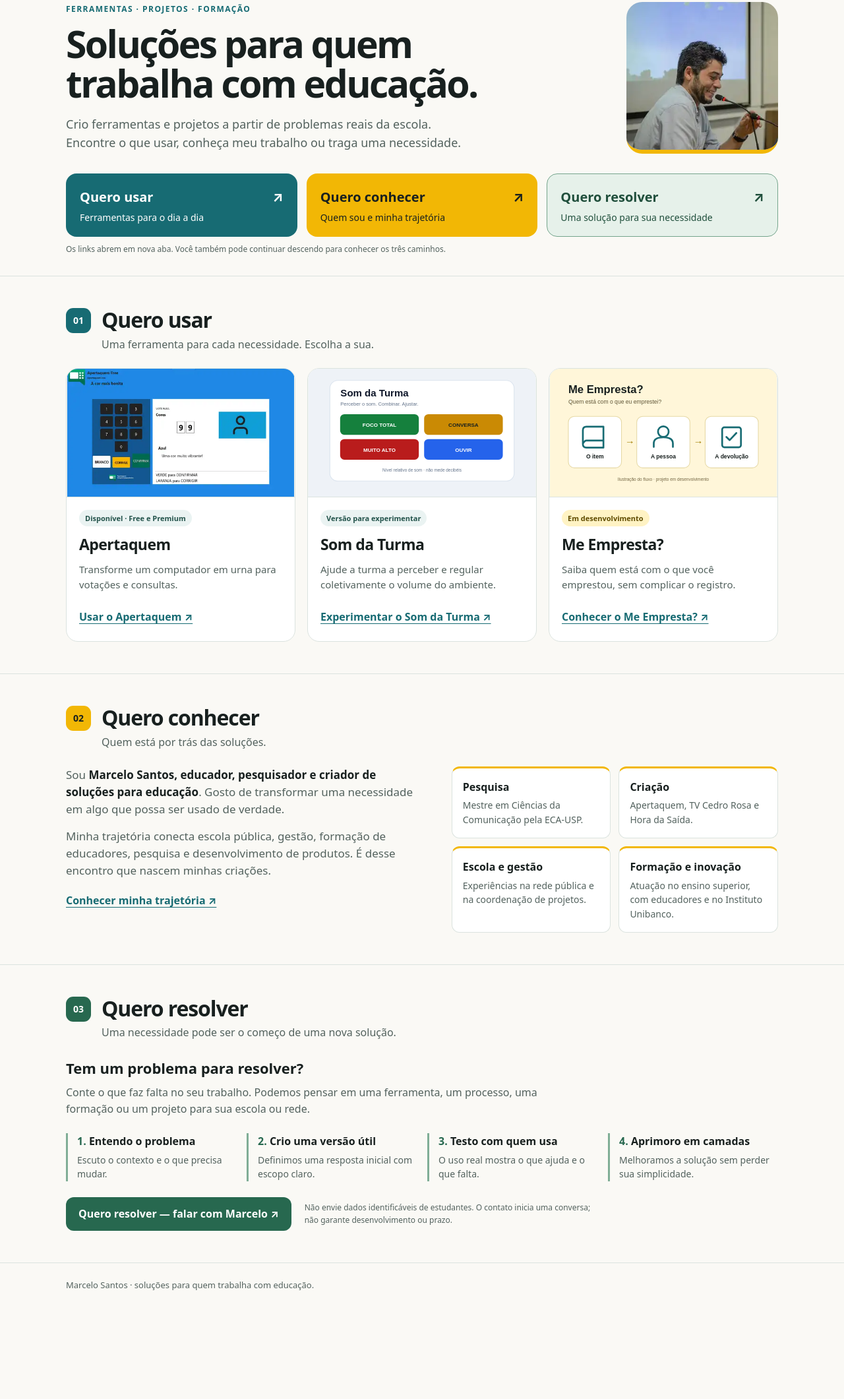
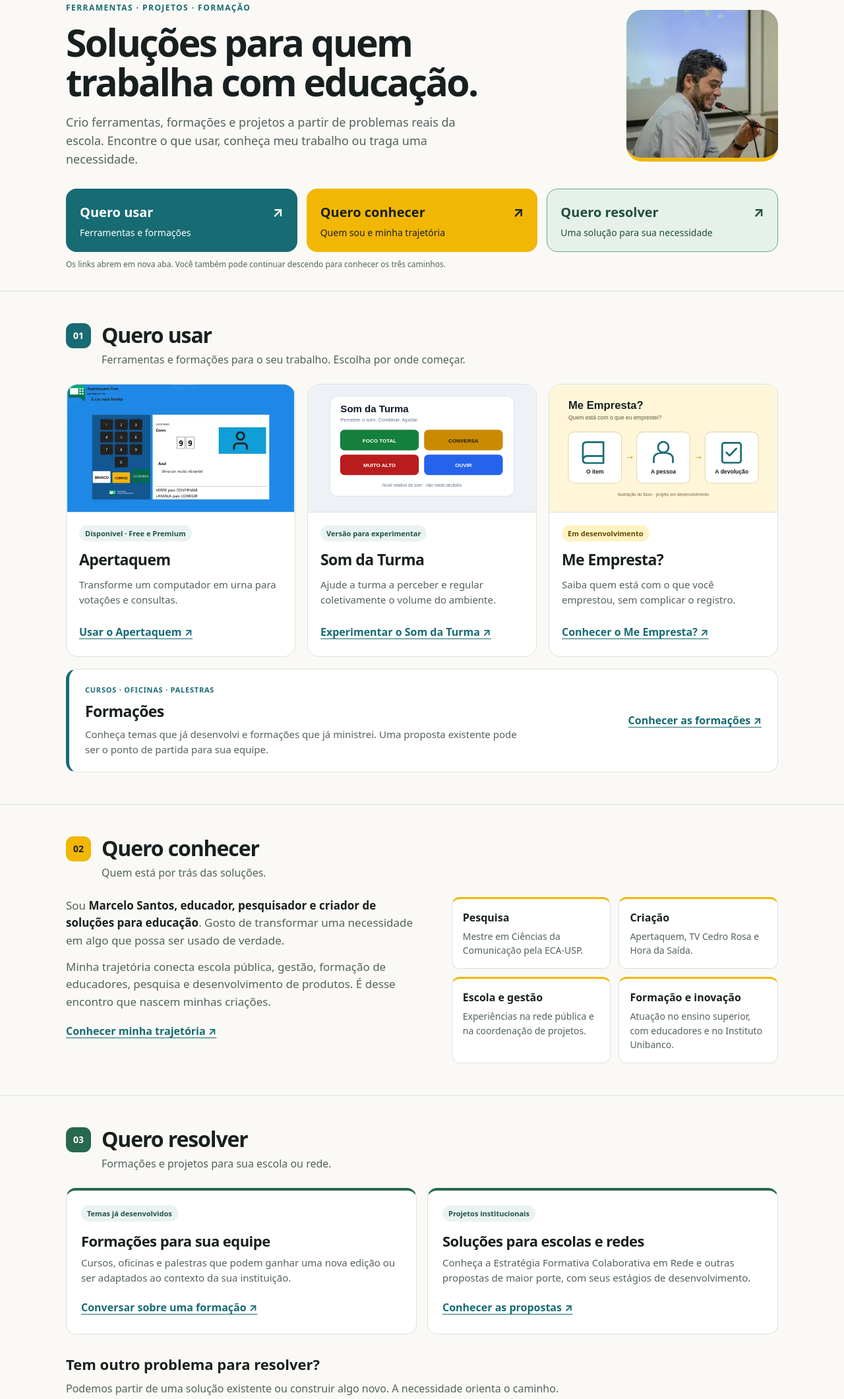
Before and after one commit to marklienista/marklienista.github.io, a plain HTML site: page index.html in a window 1280 px wide. Shown: the part 104-2225 px from the top of the page at 66% size. Before the commit the page ends 2085 px from the top, so only its background shows below. Drawn offline with Linux system fonts and the light colour scheme.

Commit message:
Mostra formações e soluções institucionais nos caminhos Quero usar e Quero resolver

```diff
--- a/index.html
+++ b/index.html
@@ -6,25 +6,27 @@
 <meta name="robots" content="noindex,nofollow"><meta name="theme-color" content="#176b73">
 <title>Marcelo Santos — Soluções para quem trabalha com educação</title>
 <link rel="stylesheet" href="style.css?v=3">
+<link rel="stylesheet" href="ofertas.css?v=1">
 </head>
 <body>
 <header><div class="wrap masthead"><span class="name">Marcelo Santos</span><small>Educação · tecnologia · invenção</small></div></header>
 <main>
 <div class="wrap overview">
-<div class="intro"><div class="intro-copy"><p class="eyebrow">Ferramentas · projetos · formação</p><h1>Soluções para quem trabalha com educação.</h1><p class="lead">Crio ferramentas e projetos a partir de problemas reais da escola. Encontre o que usar, conheça meu trabalho ou traga uma necessidade.</p></div><img class="portrait" src="assets/marcelo.webp" alt="Marcelo Santos ao microfone durante uma apresentação" width="320" height="320" fetchpriority="high"></div>
+<div class="intro"><div class="intro-copy"><p class="eyebrow">Ferramentas · projetos · formação</p><h1>Soluções para quem trabalha com educação.</h1><p class="lead">Crio ferramentas, formações e projetos a partir de problemas reais da escola. Encontre o que usar, conheça meu trabalho ou traga uma necessidade.</p></div><img class="portrait" src="assets/marcelo.webp" alt="Marcelo Santos ao microfone durante uma apresentação" width="320" height="320" fetchpriority="high"></div>
 <nav class="paths" aria-label="Os três caminhos do site">
-<a class="path use-path" href="#quero-usar" target="_blank" rel="noopener noreferrer" aria-label="Quero usar — abre em nova aba"><strong>Quero usar</strong><span>Ferramentas para o dia a dia</span></a>
+<a class="path use-path" href="#quero-usar" target="_blank" rel="noopener noreferrer" aria-label="Quero usar — abre em nova aba"><strong>Quero usar</strong><span>Ferramentas e formações</span></a>
 <a class="path know-path" href="#quero-conhecer" target="_blank" rel="noopener noreferrer" aria-label="Quero conhecer — abre em nova aba"><strong>Quero conhecer</strong><span>Quem sou e minha trajetória</span></a>
 <a class="path solve-path" href="#quero-resolver" target="_blank" rel="noopener noreferrer" aria-label="Quero resolver — abre em nova aba"><strong>Quero resolver</strong><span>Uma solução para sua necessidade</span></a>
 </nav><p class="newtab">Os links abrem em nova aba. Você também pode continuar descendo para conhecer os três caminhos.</p>
 </div>
 <section id="quero-usar" class="section use"><div class="wrap">
-<div class="section-head"><span class="number" aria-hidden="true">01</span><div><h2>Quero usar</h2><p>Uma ferramenta para cada necessidade. Escolha a sua.</p></div></div>
+<div class="section-head"><span class="number" aria-hidden="true">01</span><div><h2>Quero usar</h2><p>Ferramentas e formações para o seu trabalho. Escolha por onde começar.</p></div></div>
 <div class="products">
 <article class="product"><img class="product-image" src="assets/apertaquem.webp" alt="Tela de exemplo do Apertaquem com teclado de votação e opção para confirmar o voto" width="600" height="338" loading="lazy"><div class="product-body"><span class="status">Disponível · Free e Premium</span><h3>Apertaquem</h3><p>Transforme um computador em urna para votações e consultas.</p><a class="action" href="https://apertaquem.com.br" target="_blank" rel="noopener noreferrer">Usar o Apertaquem ↗</a></div></article>
 <article class="product"><img class="product-image" src="assets/som-da-turma.svg" alt="Representação dos estados visuais do Som da Turma: foco total, conversa, muito alto e ouvir" width="640" height="360" loading="lazy"><div class="product-body"><span class="status">Versão para experimentar</span><h3>Som da Turma</h3><p>Ajude a turma a perceber e regular coletivamente o volume do ambiente.</p><a class="action" href="/led/somdaturma/" target="_blank" rel="noopener noreferrer">Experimentar o Som da Turma ↗</a></div></article>
 <article class="product"><img class="product-image" src="assets/me-empresta.svg" alt="Ilustração do Me Empresta?: registrar o item, a pessoa e a devolução" width="640" height="360" loading="lazy"><div class="product-body"><span class="status development">Em desenvolvimento</span><h3>Me Empresta?</h3><p>Saiba quem está com o que você emprestou, sem complicar o registro.</p><a class="action" href="meempresta/" target="_blank" rel="noopener noreferrer">Conhecer o Me Empresta? ↗</a></div></article>
 </div>
+<article class="training-card"><div><span class="training-kicker">Cursos · oficinas · palestras</span><h3>Formações</h3><p>Conheça temas que já desenvolvi e formações que já ministrei. Uma proposta existente pode ser o ponto de partida para sua equipe.</p></div><a class="action" href="formacoes/" target="_blank" rel="noopener noreferrer">Conhecer as formações ↗</a></article>
 </div></section>
 <section id="quero-conhecer" class="section know"><div class="wrap">
 <div class="section-head"><span class="number" aria-hidden="true">02</span><div><h2>Quero conhecer</h2><p>Quem está por trás das soluções.</p></div></div>
@@ -32,8 +34,12 @@
 <div class="facts"><div class="fact"><strong>Pesquisa</strong><span>Mestre em Ciências da Comunicação pela ECA-USP.</span></div><div class="fact"><strong>Criação</strong><span>Apertaquem, TV Cedro Rosa e Hora da Saída.</span></div><div class="fact"><strong>Escola e gestão</strong><span>Experiências na rede pública e na coordenação de projetos.</span></div><div class="fact"><strong>Formação e inovação</strong><span>Atuação no ensino superior, com educadores e no Instituto Unibanco.</span></div></div></div>
 </div></section>
 <section id="quero-resolver" class="section solve"><div class="wrap">
-<div class="section-head"><span class="number" aria-hidden="true">03</span><div><h2>Quero resolver</h2><p>Uma necessidade pode ser o começo de uma nova solução.</p></div></div>
-<p class="resolve-intro">Tem um problema para resolver?</p><p class="resolve-copy">Conte o que faz falta no seu trabalho. Podemos pensar em uma ferramenta, um processo, uma formação ou um projeto para sua escola ou rede.</p>
+<div class="section-head"><span class="number" aria-hidden="true">03</span><div><h2>Quero resolver</h2><p>Formações e projetos para sua escola ou rede.</p></div></div>
+<div class="offer-grid">
+<article class="offer-card"><span class="status">Temas já desenvolvidos</span><h3>Formações para sua equipe</h3><p>Cursos, oficinas e palestras que podem ganhar uma nova edição ou ser adaptados ao contexto da sua instituição.</p><a class="action" href="formacoes/#para-sua-equipe" target="_blank" rel="noopener noreferrer">Conversar sobre uma formação ↗</a></article>
+<article class="offer-card"><span class="status">Projetos institucionais</span><h3>Soluções para escolas e redes</h3><p>Conheça a Estratégia Formativa Colaborativa em Rede e outras propostas de maior porte, com seus estágios de desenvolvimento.</p><a class="action" href="solucoes/" target="_blank" rel="noopener noreferrer">Conhecer as propostas ↗</a></article>
+</div>
+<p class="resolve-intro">Tem outro problema para resolver?</p><p class="resolve-copy">Podemos partir de uma solução existente ou construir algo novo. A necessidade orienta o caminho.</p>
 <ol class="steps"><li><strong>Entendo o problema</strong><p>Escuto o contexto e o que precisa mudar.</p></li><li><strong>Crio uma versão útil</strong><p>Definimos uma resposta inicial com escopo claro.</p></li><li><strong>Testo com quem usa</strong><p>O uso real mostra o que ajuda e o que falta.</p></li><li><strong>Aprimoro em camadas</strong><p>Melhoramos a solução sem perder sua simplicidade.</p></li></ol>
 <div class="contact"><a class="button" href="mailto:marklienista@gmail.com?subject=Quero%20resolver%20um%20problema" target="_blank" rel="noopener noreferrer">Quero resolver — falar com Marcelo ↗</a><small>Não envie dados identificáveis de estudantes. O contato inicia uma conversa; não garante desenvolvimento ou prazo.</small></div>
 </div></section>
```
